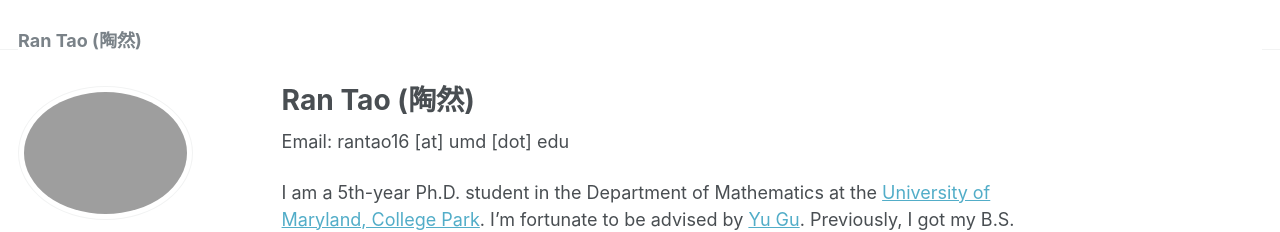
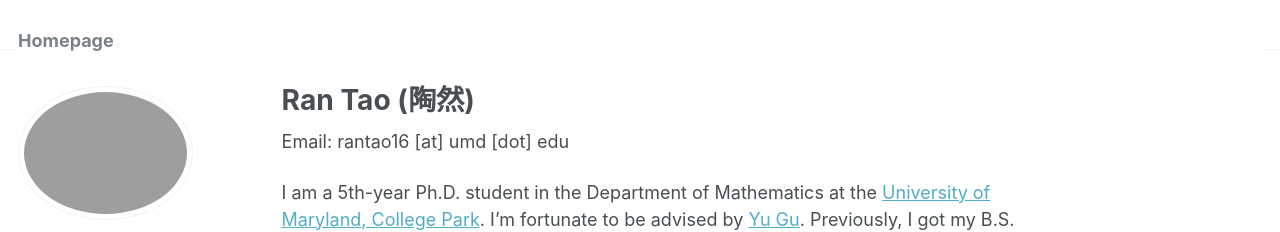
Before and after one commit to rantao16/rantao16.github.io, a Jekyll site: the page built from _pages/about.md, in a window 1280 px wide. Shown: the top 232 px of the page. Built offline with Jekyll 4.4.1, drawn with Linux system fonts in a browser that asks for light colours; some web fonts are replaced.

Commit message:
Update _config.yml

```diff
--- a/_config.yml
+++ b/_config.yml
@@ -8,7 +8,7 @@
 
 # Basic Site Settings
 locale                   : "en-US"
-title                    : "Ran Tao (陶然)"
+title                    : "Homepage"
 title_separator          : "-"
 name                     : &name "Ran Tao"
 description              : &description "Ran's homepage"
```
